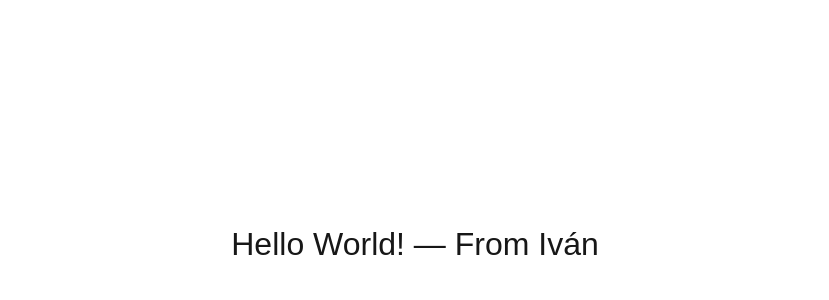
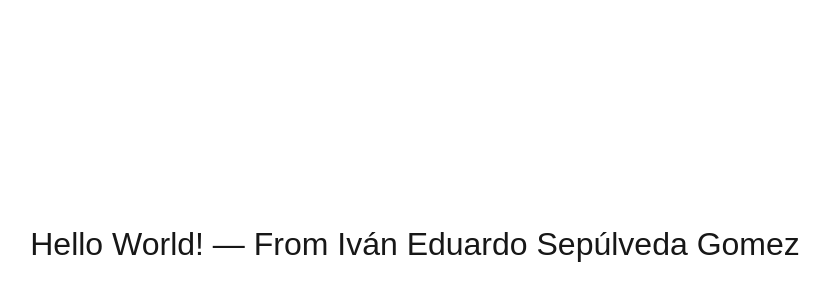
Before and after one commit to ivan-sepulveda/dft, a Next.js app in the folder dutyhunter/: page / in a window 1280 px wide. Shown: the part 156-456 px from the top of the page, without its empty margins (225-1054 px from the left). Built offline with nearby package versions, Linux system fonts and the light colour scheme.

Commit message:
more commits

```diff
--- a/dutyhunter/src/app/page.tsx
+++ b/dutyhunter/src/app/page.tsx
@@ -10,7 +10,7 @@ export default function Home() {
         fontFamily: "Arial, sans-serif",
       }}
     >
-      Hello World! — From Iván
+      Hello World! — From Iván Eduardo Sepúlveda Gomez
     </main>
   );
 }
```
Also changed, not shown: 1 other file (tests, documents, lock files or other folders).
